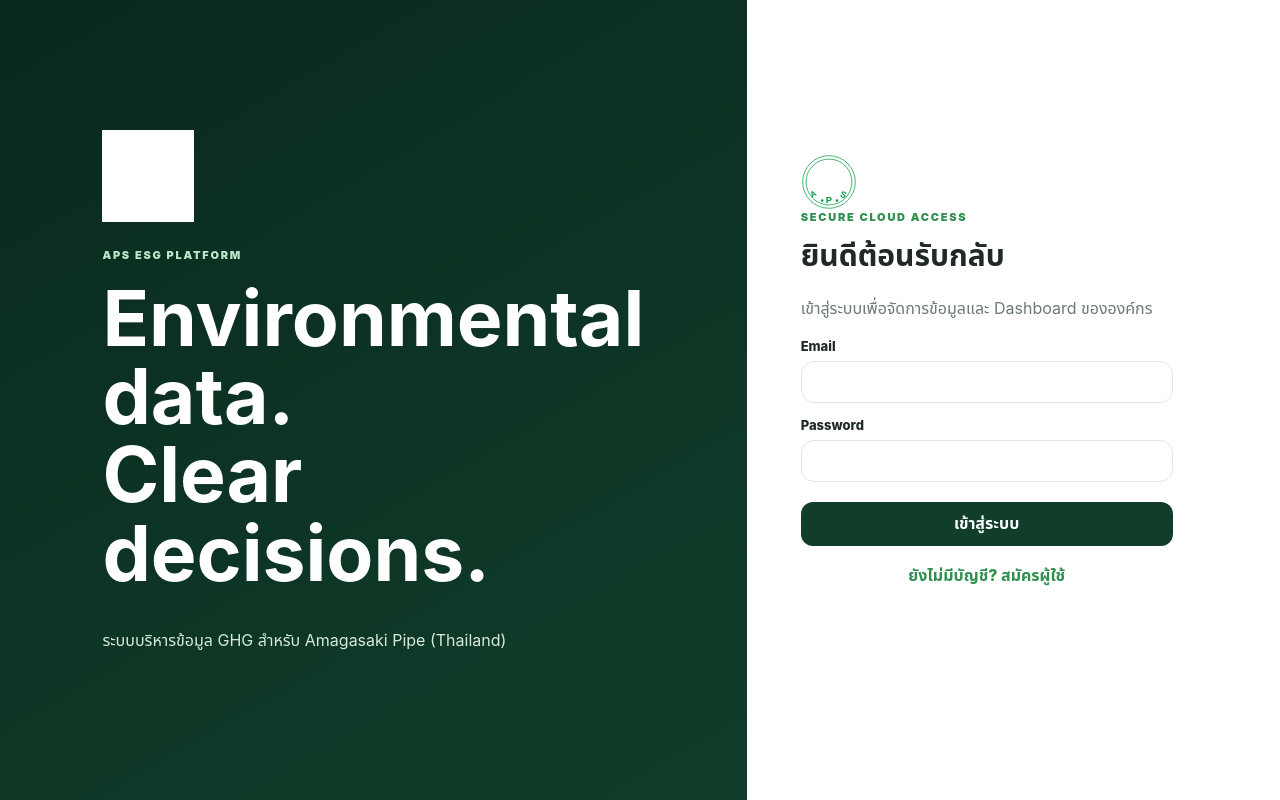
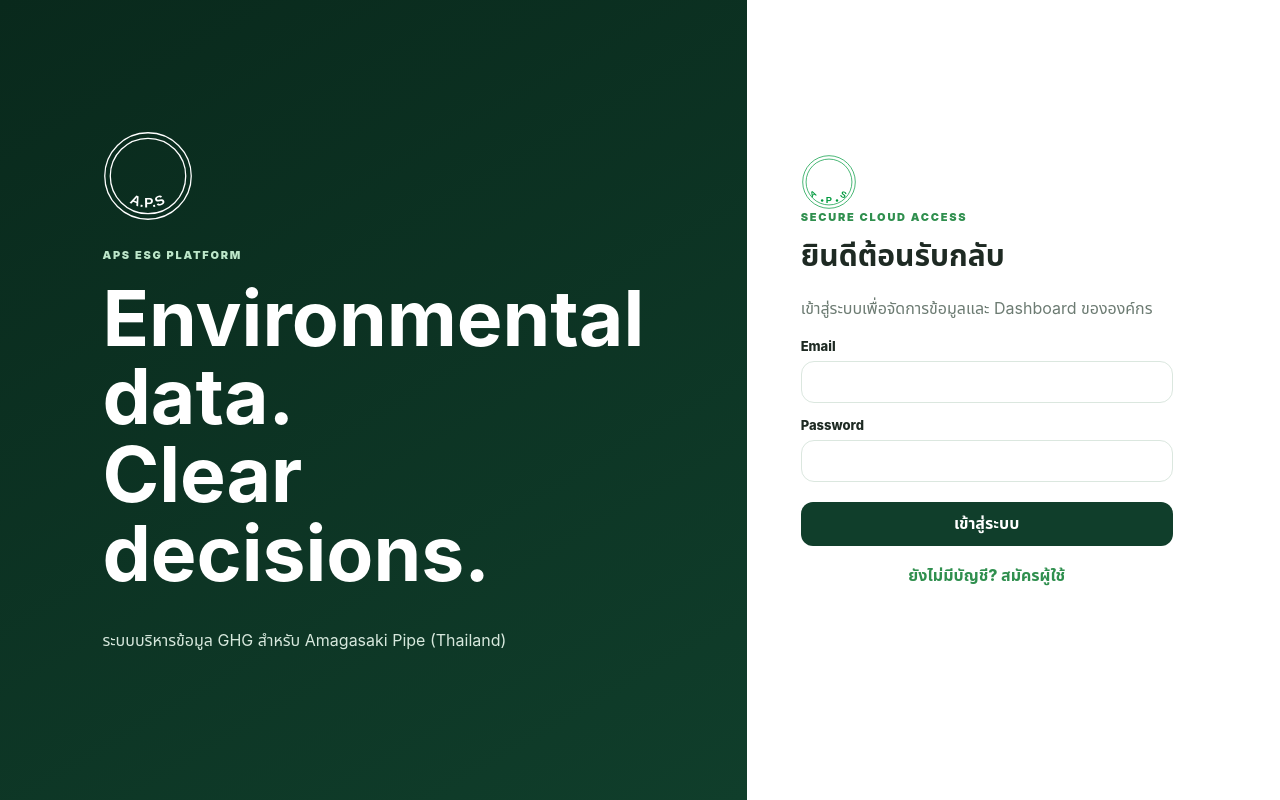
Before and after one commit to rankover99-ui/taps-ghg-management, a Next.js app: page / in a window 1280 px wide. Built offline with nearby package versions, Linux system fonts and the light colour scheme.

Commit message:
Fix dark background logo rendering without CSS filters

```diff
--- a/app/logo-fix.css
+++ b/app/logo-fix.css
@@ -1 +1 @@
-.apsLogo{background-image:url('/aps-logo.svg');background-repeat:no-repeat;background-position:center;background-size:contain;flex:0 0 auto}.apsLogo svg{display:none!important}.loginVisual .apsLogo,.brandBlock .apsLogo{filter:brightness(0) invert(1)}
+.apsLogo{background-image:url('/aps-logo.svg');background-repeat:no-repeat;background-position:center;background-size:contain;flex:0 0 auto}.apsLogo svg{display:none!important}.loginVisual .apsLogo,.brandBlock .apsLogo{background-image:url('/aps-logo-white.svg');filter:none}
```
